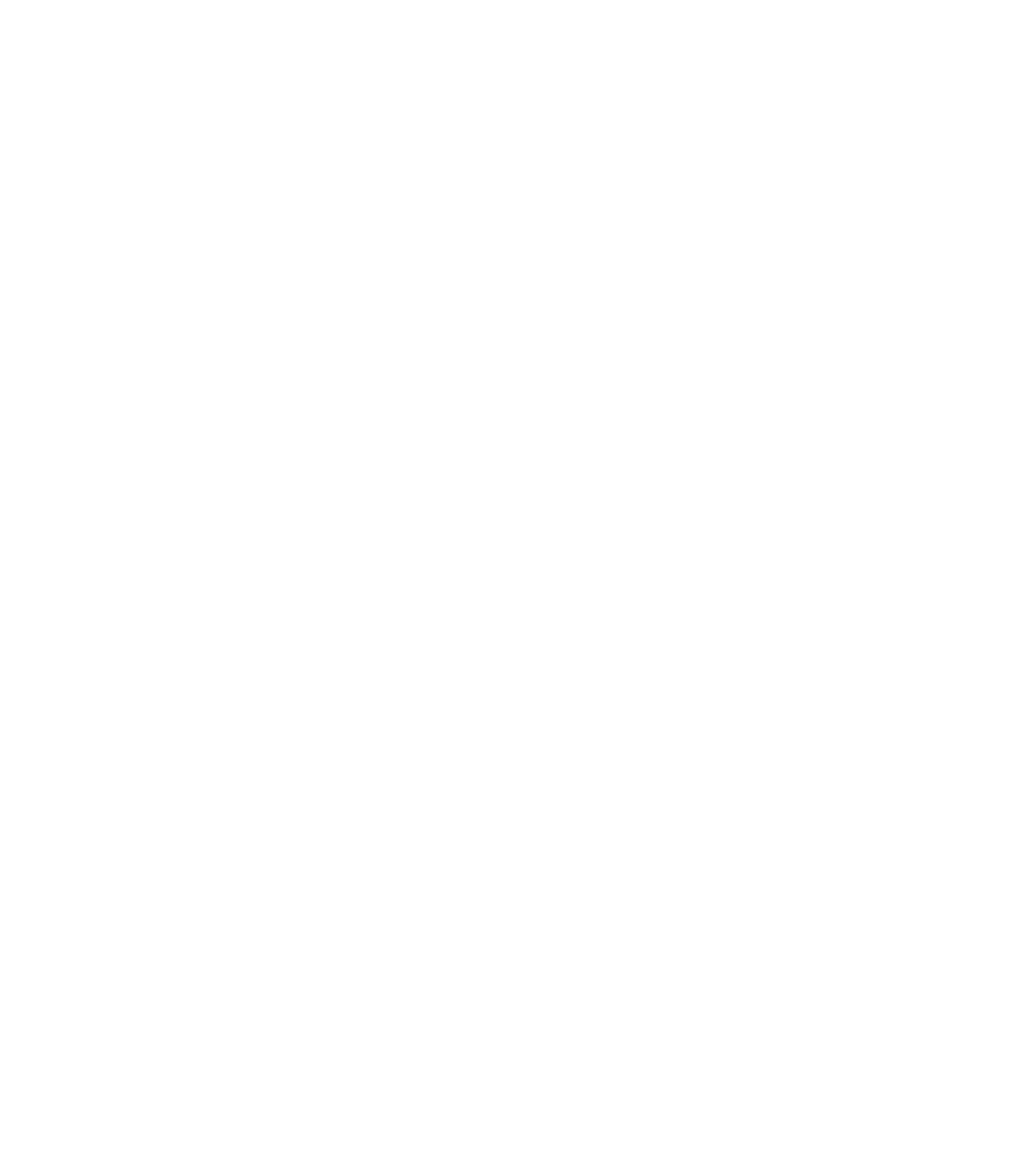
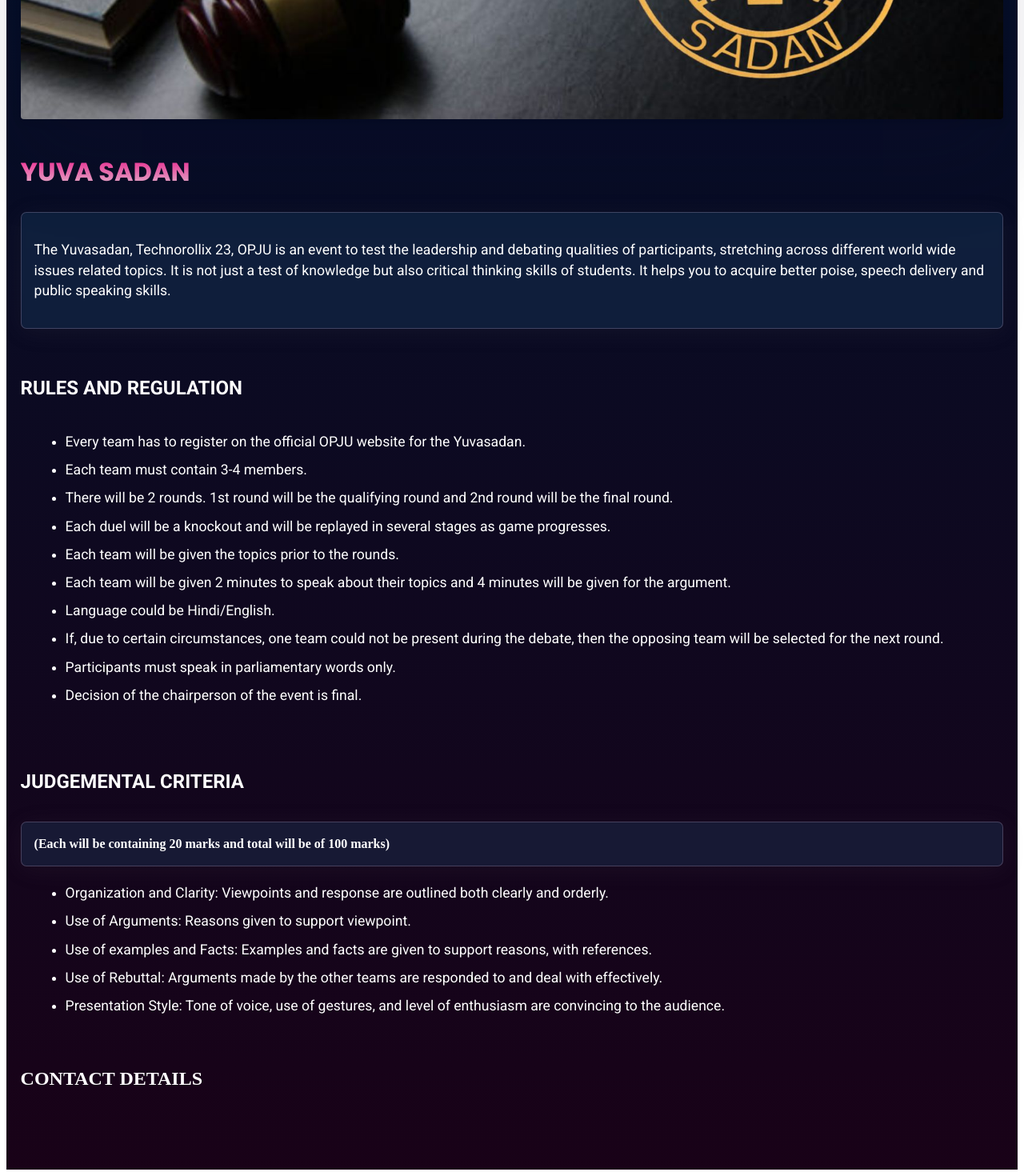
Before and after one commit to subrat611/technorollix23, a Nuxt app: page /eventdetails/yuvasadan in a window 1280 px wide. Before the commit this address had no page. Shown: the part 359-1829 px from the top of the page at 80% size. Before the commit the page ends 800 px from the top, so only its background shows below. Built offline with nearby package versions, Linux system fonts and the light colour scheme; a web font is replaced by a local one.

Commit message:
event page update yuva sadan done

```diff
--- a/components/EventCard.vue
+++ b/components/EventCard.vue
@@ -29,7 +29,7 @@
     },
     eventImg: {
       type: null,
-      default: 'yuva.jpg',
+      default: '',
     },
     index: {
       type: Number,
@@ -126,7 +126,7 @@
 @media all and (max-width: '912px') {
   .card-container {
     width: 100%;
-    margin: 1rem 0.5rem;
+    margin: 1rem 0.2rem;
     padding: 1rem;
 
     .card-content {
--- a/pages/eventdetails/robovation.vue
+++ b/pages/eventdetails/robovation.vue
@@ -337,7 +337,6 @@
       </div>
 
       <!-- robo soccer -->
-
     </div>
   </div>
 </template>
@@ -358,10 +357,6 @@
           'Robo soccer is one of famous challenges of robovation in this event teams comes with single robot and chase ball around the big size of arena with the aim to kick more goals than the opponent.',
       },
     }
-  },
-  created() {
-    this.a = 2
-    console.log(typeof this.eventImg)
   },
 }
 </script>
@@ -409,7 +404,7 @@
         margin: 1rem 0;
 
         h1 {
-          font-family: 'Roboto', sans-serif;
+          font-family: 'Poppins', sans-serif;
           background: -webkit-linear-gradient(#ff0084, #e3e3e3);
           background-clip: text;
           -webkit-background-clip: text;
--- /dev/null
+++ b/pages/eventdetails/yuvasadan.vue
@@ -0,0 +1,221 @@
+<template>
+  <div class="event-details-wrapper">
+    <back-btn />
+    <div class="detail-container">
+      <!-- img -->
+      <div class="detail-img">
+        <nuxt-img :src="'/event/' + event.img" />
+        <div class="overlay"></div>
+      </div>
+
+      <!-- header -->
+      <div class="detail-header">
+        <div class="header-one">
+          <h1>{{ event.name.toUpperCase() }}</h1>
+        </div>
+      </div>
+
+      <!-- event desc -->
+      <div class="detail-info">
+        <p>{{ event.event_desc }}</p>
+      </div>
+
+      <!-- event rules and regulation -->
+      <div class="detail-rules">
+        <h2>{{ 'Rules and Regulation'.toUpperCase() }}</h2>
+        <ul>
+          <li>
+            Every team has to register on the official OPJU website for the
+            Yuvasadan.
+          </li>
+          <li>Each team must contain 3-4 members.</li>
+          <li>
+            There will be 2 rounds. 1st round will be the qualifying round and
+            2nd round will be the final round.
+          </li>
+          <li>
+            Each duel will be a knockout and will be replayed in several stages
+            as game progresses.
+          </li>
+          <li>Each team will be given the topics prior to the rounds.</li>
+          <li>
+            Each team will be given 2 minutes to speak about their topics and 4
+            minutes will be given for the argument.
+          </li>
+          <li>Language could be Hindi/English.</li>
+          <li>
+            If, due to certain circumstances, one team could not be present
+            during the debate, then the opposing team will be selected for the
+            next round.
+          </li>
+          <li>Participants must speak in parliamentary words only.</li>
+          <li>Decision of the chairperson of the event is final.</li>
+        </ul>
+      </div>
+
+      <!-- Judgemental Criteria -->
+      <div class="detail-judg">
+        <h2>{{ 'Judgemental Criteria'.toUpperCase() }}</h2>
+        <p>
+          <b
+            >(Each will be containing 20 marks and total will be of 100
+            marks)</b
+          >
+        </p>
+        <ul>
+          <li>
+            Organization and Clarity: Viewpoints and response are outlined both
+            clearly and orderly.
+          </li>
+          <li>Use of Arguments: Reasons given to support viewpoint.</li>
+          <li>
+            Use of examples and Facts: Examples and facts are given to support
+            reasons, with references.
+          </li>
+          <li>
+            Use of Rebuttal: Arguments made by the other teams are responded to
+            and deal with effectively.
+          </li>
+          <li>
+            Presentation Style: Tone of voice, use of gestures, and level of
+            enthusiasm are convincing to the audience.
+          </li>
+        </ul>
+      </div>
+
+      <!-- contact details -->
+      <div class="detail-contact">
+        <h2>{{ 'Contact details'.toUpperCase() }}</h2>
+      </div>
+    </div>
+  </div>
+</template>
+
+<script>
+export default {
+  name: 'YuvaSadanEventPage',
+  data() {
+    return {
+      event: {
+        name: 'yuva sadan',
+        img: 'yuva.jpg',
+        event_desc:
+          'The Yuvasadan, Technorollix 23, OPJU is an event to test the leadership and debating qualities of participants, stretching across different world wide issues related topics. It is not just a test of knowledge but also critical thinking skills of students. It helps you to acquire better poise, speech delivery and public speaking skills.',
+      },
+    }
+  },
+}
+</script>
+
+<style lang="scss" scoped>
+.event-details-wrapper {
+  background: #000;
+  color: #fff;
+  min-height: 100vh;
+  max-height: 100%;
+  background-image: linear-gradient(to bottom, #00388b4f, #6b08663b);
+
+  .detail-container {
+    max-width: 1480px;
+    margin: 0 auto;
+
+    padding: 5rem 1.1rem;
+    display: flex;
+    flex-direction: column;
+
+    .detail-img {
+      width: 100%;
+      height: 420px;
+      position: relative;
+      box-shadow: rgba(17, 12, 46, 0.15) 0px 48px 100px 0px;
+
+      img {
+        width: 100%;
+        height: 100%;
+        border-radius: 4px;
+        box-shadow: rgba(0, 0, 0, 0.1) 0px 4px 12px;
+      }
+
+      // overlay edit here
+    }
+
+    .detail-header {
+      margin-top: 1rem;
+
+      .header-one {
+        margin: 1rem 0;
+
+        h1 {
+          font-family: 'Poppins', sans-serif;
+          background: -webkit-linear-gradient(#ff0084, #e3e3e3);
+          background-clip: text;
+          -webkit-background-clip: text;
+          -webkit-text-fill-color: transparent;
+          padding: 0.3rem 0;
+        }
+      }
+    }
+
+    .detail-info {
+      background: rgba(63, 194, 255, 0.11);
+      border-radius: 7px;
+      box-shadow: 0 4px 30px rgba(104, 104, 104, 0.1);
+      backdrop-filter: blur(3.3px);
+      -webkit-backdrop-filter: blur(3.3px);
+      border: 1px solid rgba(255, 217, 252, 0.2);
+      padding: 1rem;
+
+      p {
+        font-family: 'Roboto', sans-serif;
+        font-size: 1.1rem;
+        line-height: 1.6rem;
+      }
+    }
+
+    .detail-rules,
+    .detail-judg {
+      margin-top: 1.5rem;
+
+      h2 {
+        padding: 1rem 0;
+        font-family: 'Roboto', sans-serif;
+      }
+
+      p {
+        line-height: 1.4rem;
+        padding: 1rem 1rem;
+        background: rgba(63, 194, 255, 0.11);
+        border-radius: 7px;
+        box-shadow: 0 4px 30px rgba(104, 104, 104, 0.1);
+        backdrop-filter: blur(3.3px);
+        -webkit-backdrop-filter: blur(3.3px);
+        border: 1px solid rgba(255, 217, 252, 0.2);
+      }
+
+      ul > li {
+        padding: 0.3rem 0;
+        margin-left: 1rem;
+        font-size: 1.1rem;
+        font-family: 'Roboto', sans-serif;
+        line-height: 1.6rem;
+      }
+    }
+
+    .detail-contact {
+      margin-top: 1.5rem;
+    }
+  }
+}
+
+@media all and (max-width: '912px') {
+  .event-details-wrapper {
+    .detail-container {
+      padding: 7rem auto 5rem auto;
+
+      .detail-img {
+        height: 20vh;
+      }
+    }
+  }
+}
+</style>
```
